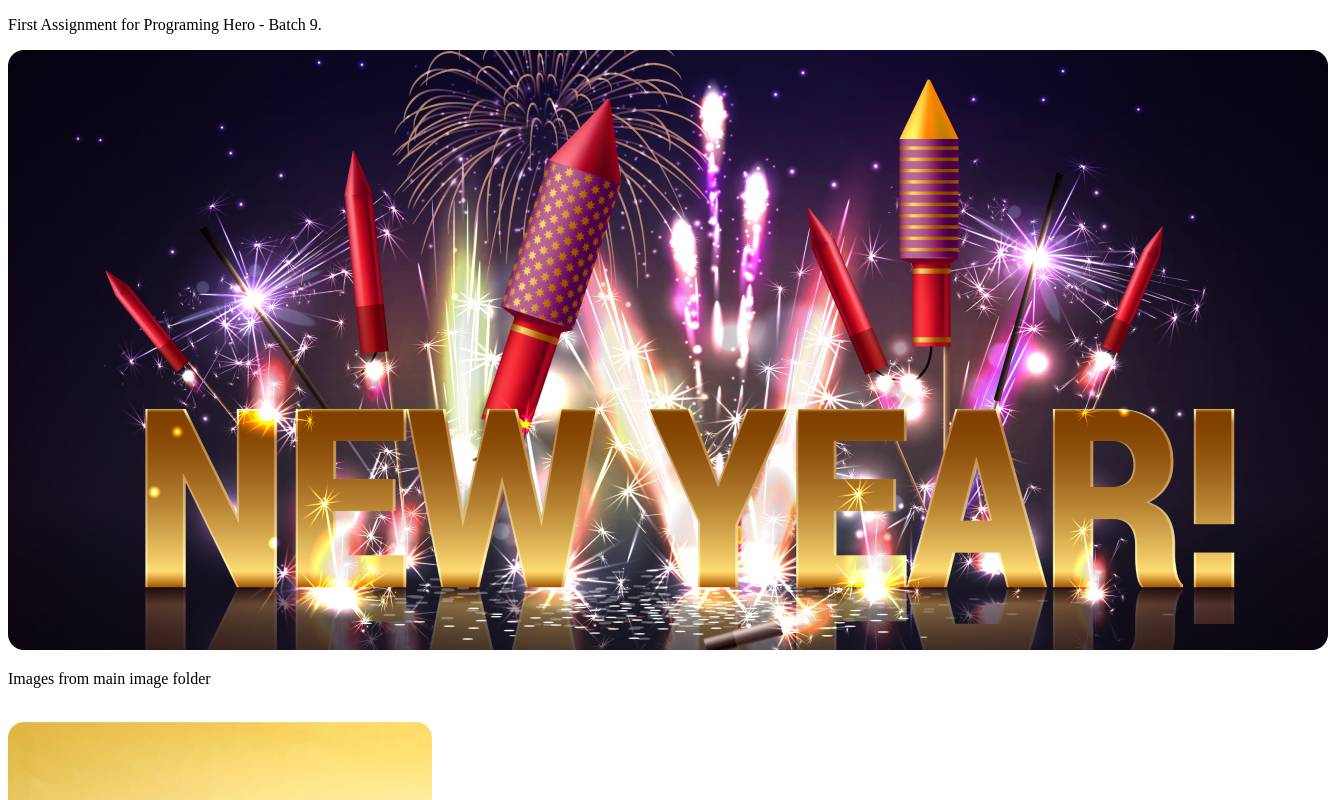
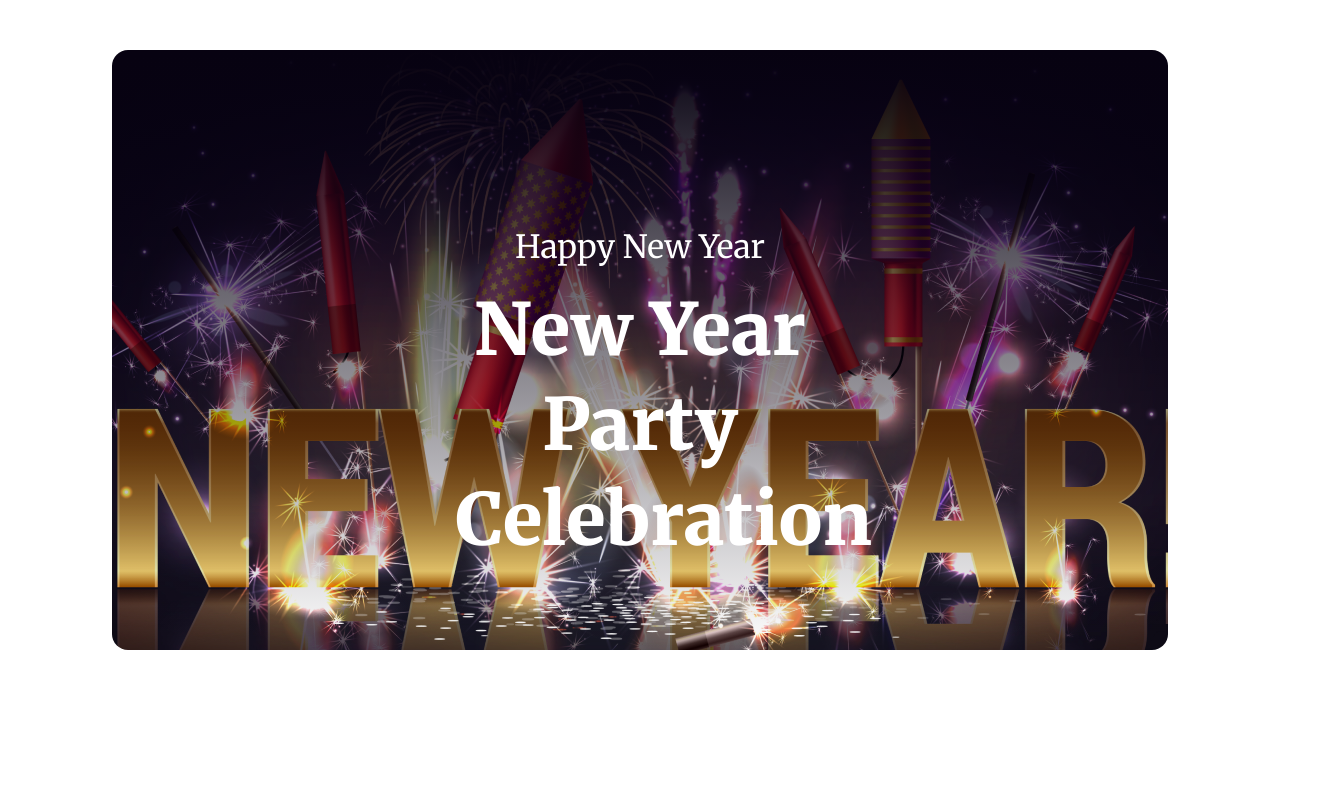
Before and after one commit to Developer-Nur/Assignment-1, a plain HTML site: page index.html in a window 1280 px wide. Shown: the top 800 px of the page, 1328 px wide, since content can reach past the window. Drawn offline with Linux system fonts and the light colour scheme.

Commit message:
Banner section design created

```diff
--- a/index.html
+++ b/index.html
@@ -1,22 +1,33 @@
 <!DOCTYPE html>
 <html lang="en">
+
 <head>
     <meta charset="UTF-8">
     <meta name="viewport" content="width=device-width, initial-scale=1.0">
     <title>Offer for New year - 2024</title>
+    <!-- Google font links -->
+    <link rel="preconnect" href="https://fonts.googleapis.com">
+    <link rel="preconnect" href="https://fonts.gstatic.com" crossorigin>
+    <link href="https://fonts.googleapis.com/css2?family=Merriweather:wght@400;900&display=swap" rel="stylesheet">
+    <!-- Google font links -->
+    <link rel="preconnect" href="https://fonts.googleapis.com">
+    <link rel="preconnect" href="https://fonts.gstatic.com" crossorigin>
+    <link
+        href="https://fonts.googleapis.com/css2?family=Inter:wght@400;500;600;700;900&family=Merriweather:wght@400;900&display=swap"
+        rel="stylesheet">
+    <!-- Style sheet -->
     <link rel="stylesheet" href="styles/style.css">
 </head>
+
 <body>
-    <p>
-        First Assignment for Programing Hero - Batch 9.
-    </p>
-    <img src="Images/Banner Image.png" alt="Banner">
-    <p>Images from main image folder</p>
-    <br>
-    <img src="Images/product-images/Rectangle 4.png" alt="">
-    <p>Image from product image folder</p>
-    <br>
-    <img src="Images/icons/Facebook.png" alt="">
-    <p>Image from icon image folder </p>
+    <!-- Header area starts -->
+    <header>
+        <div class="banner">
+            <p>Happy New Year</p>
+            <h1>New Year Party Celebration</h1>
+        </div>
+    </header>
+    <!-- Header area starts -->
 </body>
+
 </html>
--- a/styles/style.css
+++ b/styles/style.css
@@ -1,3 +1,43 @@
+/* 1320px - 82.5%, (width) */
+/* shared styles */
 * {
+    margin: 0;
+    padding: 0;
+    font-family: 'Inter', sans-serif;
+}
 
+header {
+    /* font-family: 'Merriweather', serif; */
 }
+
+.banner {
+    width: 82.5%;
+    max-width: 1320px;
+    height: 600px;
+    margin: 50px auto;
+    border-radius: 16px;
+    text-align: center;
+    background-image: linear-gradient(180deg, #070211 0%, rgba(7, 2, 17, 0.00) 100%), url('../Images/Banner\ Image.png');
+    background-size: cover;
+    background-position: center;
+}
+
+.banner p {
+    padding-top: 177px;
+    font-family: 'Merriweather', serif;
+    font-weight: 400;
+    color: #FFF;
+    font-size: 32px;
+    font-weight: 400;
+}
+
+.banner h1 {
+    font-family: 'Merriweather', serif;
+    font-weight: 900;
+    color: #FFF;
+    font-size: 72px;
+    font-weight: 900;
+    line-height: 95px;
+    padding: 0 344px;
+    margin-top: 15px;
+}
```
